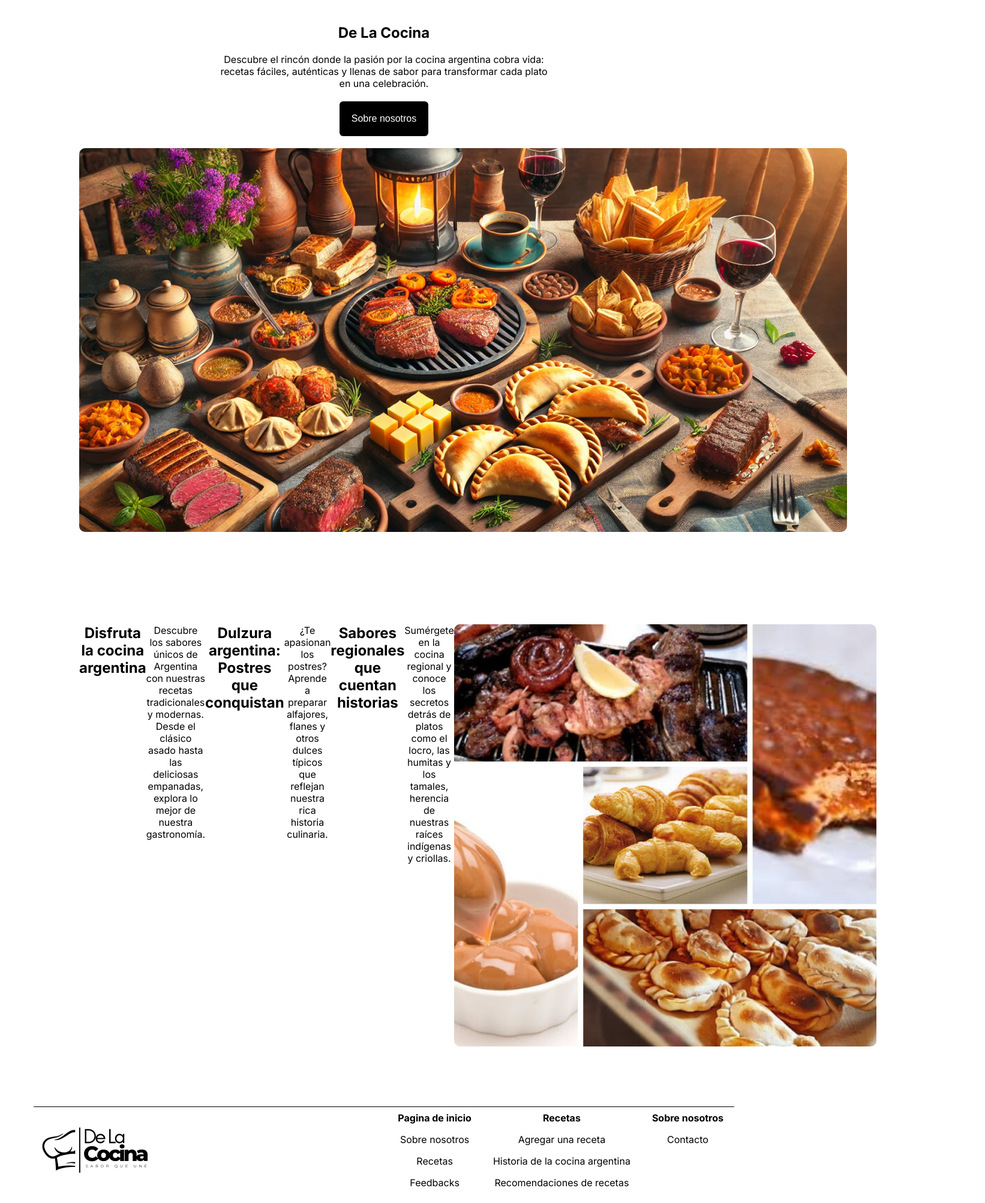
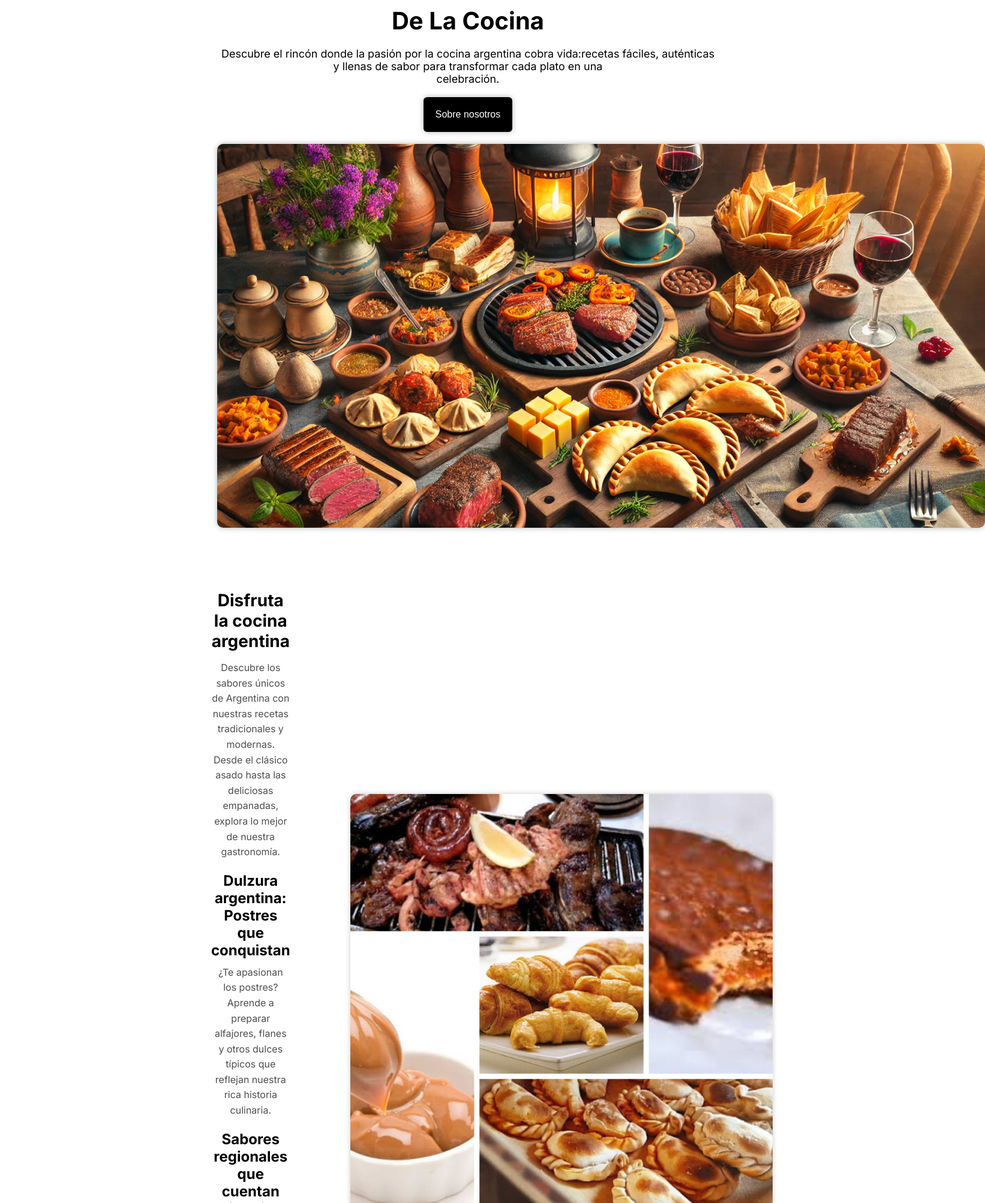
Before and after one commit to joao-victor-f/receitas-projeto-de-ensino, a React (Vite) app: page / in a window 1280 px wide. Shown: the part 220-2226 px from the top of the page at 60% size, 1642 px wide, since content can reach past the window. Built offline with nearby package versions, Linux system fonts and the light colour scheme.

Commit message:
Terminei as duas sessões da pagina inicial.

```diff
--- a/src/paginas/PaginaPrincipal.css
+++ b/src/paginas/PaginaPrincipal.css
@@ -5,25 +5,59 @@
     border: 0;
     border-radius: 6px;
     font-size: medium;
+    box-shadow: 0 0 10px rgba(0, 0, 0, 0.3);
   }
 
   #ImagemPI {
+    border: none;
     border-radius: 10px;
+    box-shadow: 0 0 10px rgba(0, 0, 0, 0.3);
   }
 
-  #ImagemPI2 {
-    border-radius: 10px;
-    display: flex;
-  }
-
-  #ContS2  {
-    display: flex;
-    margin: 50px;
+  #BodyPI {
+    margin-left: 280px;
     padding: 50px;
   }
 
+  #BodyPI h1{
+    font-size: 40px;
+  }
+  #BodyPI p{
+    font-size: 18px;
+  }
 
-  #BodyPI {
-    margin: 50px;
-    padding: 50px;
+  #ContS2 {
+    width: 80%;
+    margin-top: 30px;
+    margin-left: 300px;
+    margin-bottom: 30px;
+    background-color: #fff;
+    padding: 20px;
+    display: flex;
+    align-items: center;
   }
+
+  #ContS2 h1 {
+    font-size: 28px;
+    margin-bottom: 15px;
+  }
+
+  #ContS2 img {
+    border: none;
+    border-radius: 10px;
+    box-shadow: 0 0 10px rgba(0, 0, 0, 0.2);
+    margin-left: 100px;
+  }
+
+
+  #ContS2 h2 {
+    font-size: 24px;
+    margin-top: 20px;
+    margin-bottom: 10px;
+  }
+
+  #ContS2 p {
+    line-height: 1.6;
+    font-size: 16px;
+    color: rgb(77, 77, 77);
+  }
--- a/src/paginas/PaginaPrincipal.tsx
+++ b/src/paginas/PaginaPrincipal.tsx
@@ -9,7 +9,7 @@ export default function PaginaPrincipal () {
     <section id ="BodyPI">
       <h1>De La Cocina</h1>
       <br />
-      <p>Descubre el rincón donde la pasión por la cocina argentina cobra vida:</p> <p>recetas fáciles, auténticas y llenas de sabor para transformar cada plato</p> <p>en una celebración.</p>
+      <p>Descubre el rincón donde la pasión por la cocina argentina cobra vida:recetas fáciles, auténticas y llenas de sabor para transformar cada plato en una</p><p> celebración.</p>
     <br />
       <button id="BotaoSobrePI">Sobre nosotros</button>
       <br />
@@ -18,12 +18,14 @@ export default function PaginaPrincipal () {
     </section>
 
     <section id= "ContS2">
+      <div id= "textoS2">
     <h1>Disfruta la cocina argentina</h1>
-    <p>Descubre los sabores únicos de Argentina con nuestras recetas tradicionales y modernas. Desde el clásico asado hasta las deliciosas empanadas, explora lo mejor de nuestra gastronomía.</p>
+    <p>Descubre los sabores únicos de Argentina con nuestras recetas</p> <p>tradicionales y modernas. Desde el clásico asado hasta las</p><p>deliciosas empanadas, explora lo mejor de nuestra gastronomía.</p>
     <h2>Dulzura argentina: Postres que conquistan</h2>
-    <p>¿Te apasionan los postres? Aprende a preparar alfajores, flanes y otros dulces típicos que reflejan nuestra rica historia culinaria.</p>
+    <p>¿Te apasionan los postres? Aprende a preparar alfajores, flanes</p> <p>y otros dulces típicos que reflejan nuestra rica historia culinaria.</p>
     <h2>Sabores regionales que cuentan historias</h2>
-    <p>Sumérgete en la cocina regional y conoce los secretos detrás de platos como el locro, las humitas y los tamales, herencia de nuestras raíces indígenas y criollas.</p>
+    <p>Sumérgete en la cocina regional y conoce los secretos detrás de </p><p> platos como el locro, las humitas y los tamales, herencia de </p> <p>nuestras raíces indígenas y criollas.</p>
+    </div>
         <div id="image-container">
         <img id= "ImagemPI2" src={imagem2} alt="Imagen de comida argentina" />
       </div>
```
